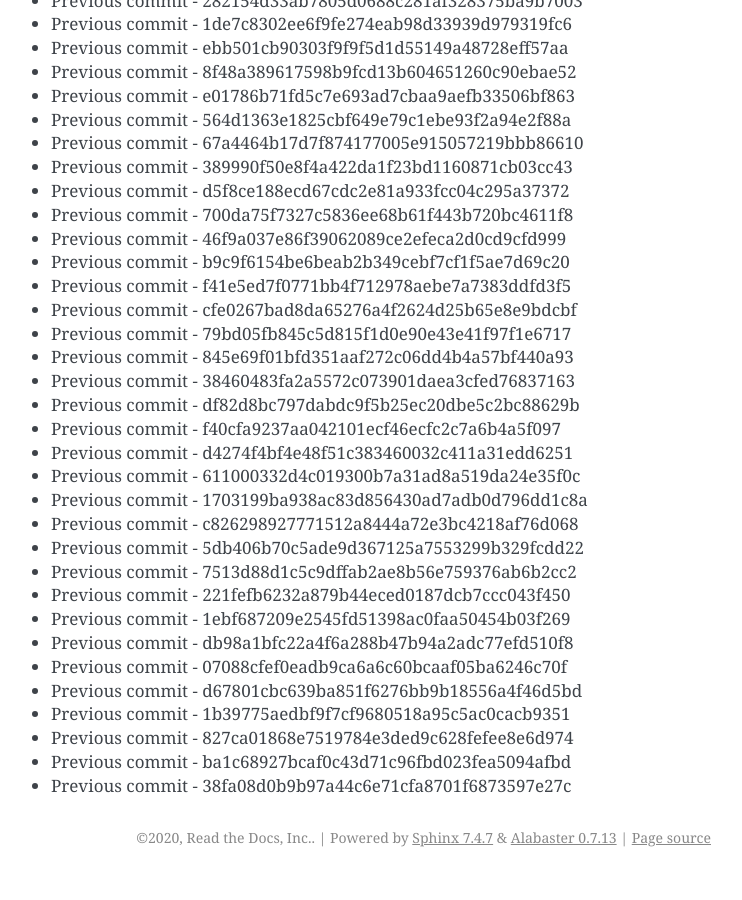
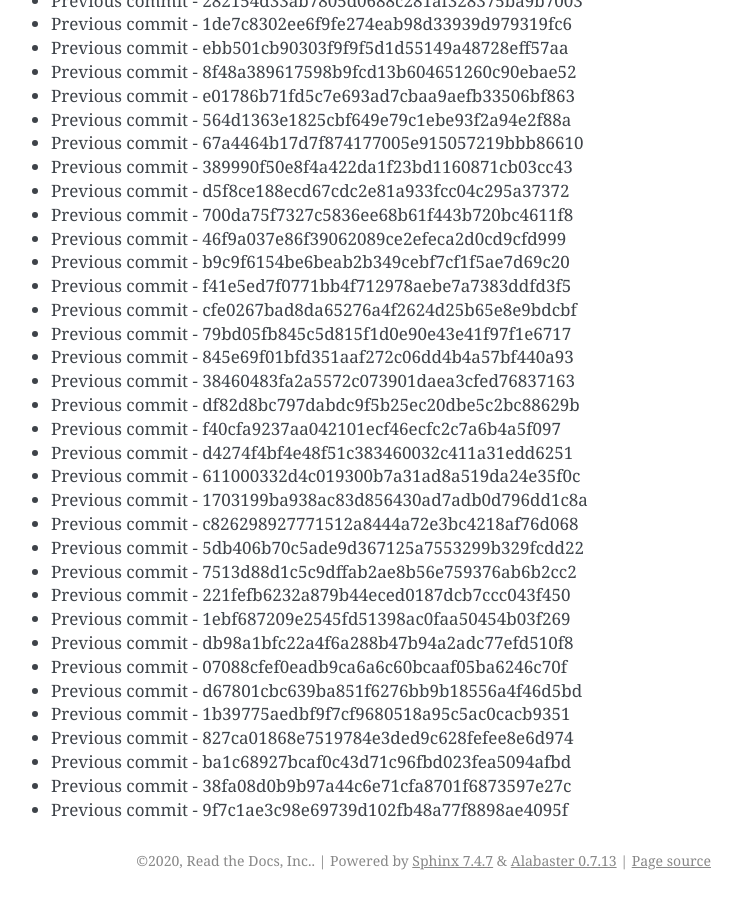
Before and after one commit to readthedocs/rtd-git-stresstest, a Sphinx documentation site: the page built from docs/updates.rst, in a window 1280 px wide and 900 px high, scrolled down 34161 px. Shown: the whole window, without its empty margins (399-1141 px from the left). Built offline with Sphinx 7.4.7, drawn with Linux system fonts in a browser that asks for light colours; before the commit the page ends 35038 px from its top, so only the background shows below that.

Commit message:
Generating commit from previous: 9f7c1ae3c98e69739d102fb48a77f8898ae4095f

```diff
--- a/docs/updates.rst
+++ b/docs/updates.rst
@@ -1467,3 +1467,4 @@ It can be tested for any performance characteristics.
 * Previous commit - 827ca01868e7519784e3ded9c628fefee8e6d974
 * Previous commit - ba1c68927bcaf0c43d71c96fbd023fea5094afbd
 * Previous commit - 38fa08d0b9b97a44c6e71cfa8701f6873597e27c
+* Previous commit - 9f7c1ae3c98e69739d102fb48a77f8898ae4095f
```
